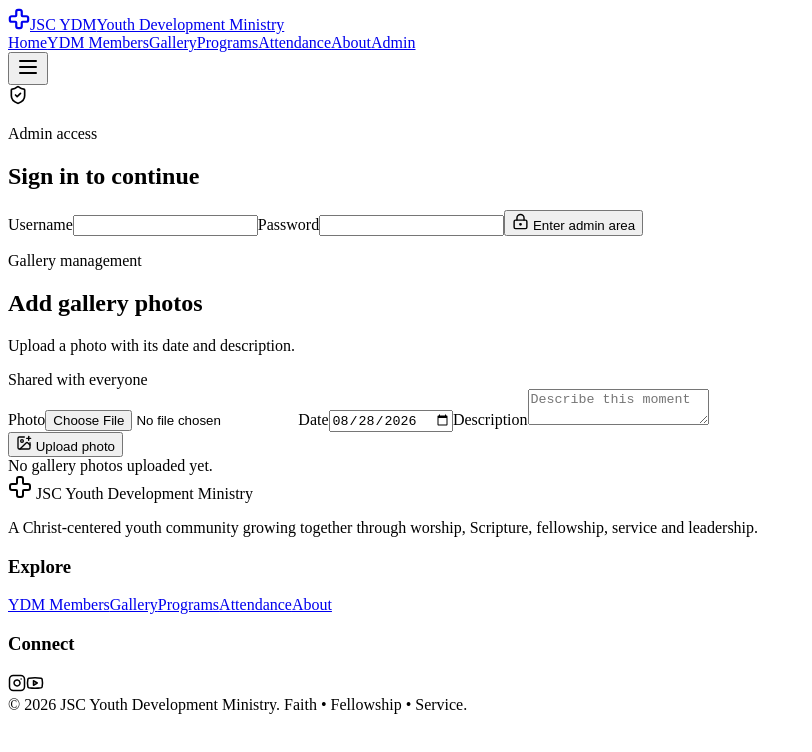
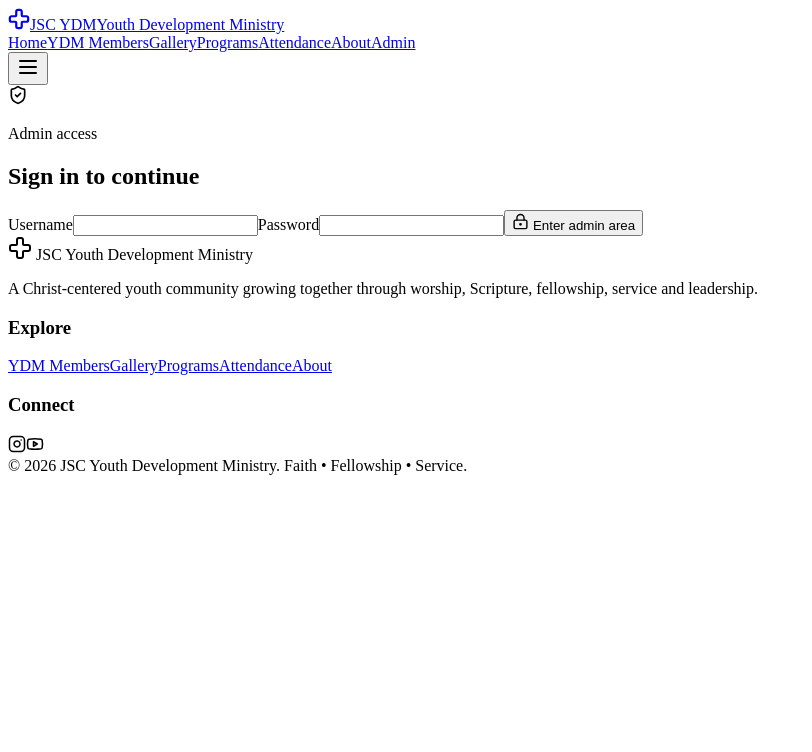
Before and after one commit to TechWorldBig/churchWebsite, a React (Vite) app: page /admin in a window 1280 px wide. Shown: the top 752 px of the page, without its empty margins (0-812 px from the left). Built offline with nearby package versions, Linux system fonts and the light colour scheme; the HTML template or start-up script is replaced by a standard one.

Commit message:
Place gallery manager inside admin page

```diff
--- a/src/components/Layout.tsx
+++ b/src/components/Layout.tsx
@@ -1,8 +1,7 @@
 import { type ReactNode, useState } from 'react'
 import { Menu, X, Cross, Instagram, Youtube } from 'lucide-react'
-import { Link, NavLink, useLocation } from 'react-router-dom'
+import { Link, NavLink } from 'react-router-dom'
 import { motion, AnimatePresence } from 'framer-motion'
-import AdminGallery from '../pages/AdminGallery'
 
 const links = [
   ['Home', '/'],
@@ -16,7 +15,6 @@ const links = [
 
 export default function Layout({ children }: { children: ReactNode }) {
   const [open, setOpen] = useState(false)
-  const location = useLocation()
 
   return (
     <div className="min-h-screen bg-stone-50 text-slate-900">
@@ -64,7 +62,7 @@ export default function Layout({ children }: { children: ReactNode }) {
         </AnimatePresence>
       </header>
 
-      <main>{children}{location.pathname === '/admin' && <div className="border-t border-slate-200 bg-stone-50"><AdminGallery embedded /></div>}</main>
+      <main>{children}</main>
 
       <footer className="bg-[#041511] text-white">
         <div className="mx-auto grid max-w-7xl gap-10 px-5 py-14 md:grid-cols-[1.4fr_1fr_1fr] lg:px-8">
```
Also changed, not shown: src/pages/Admin.tsx (+2 -1 lines).
